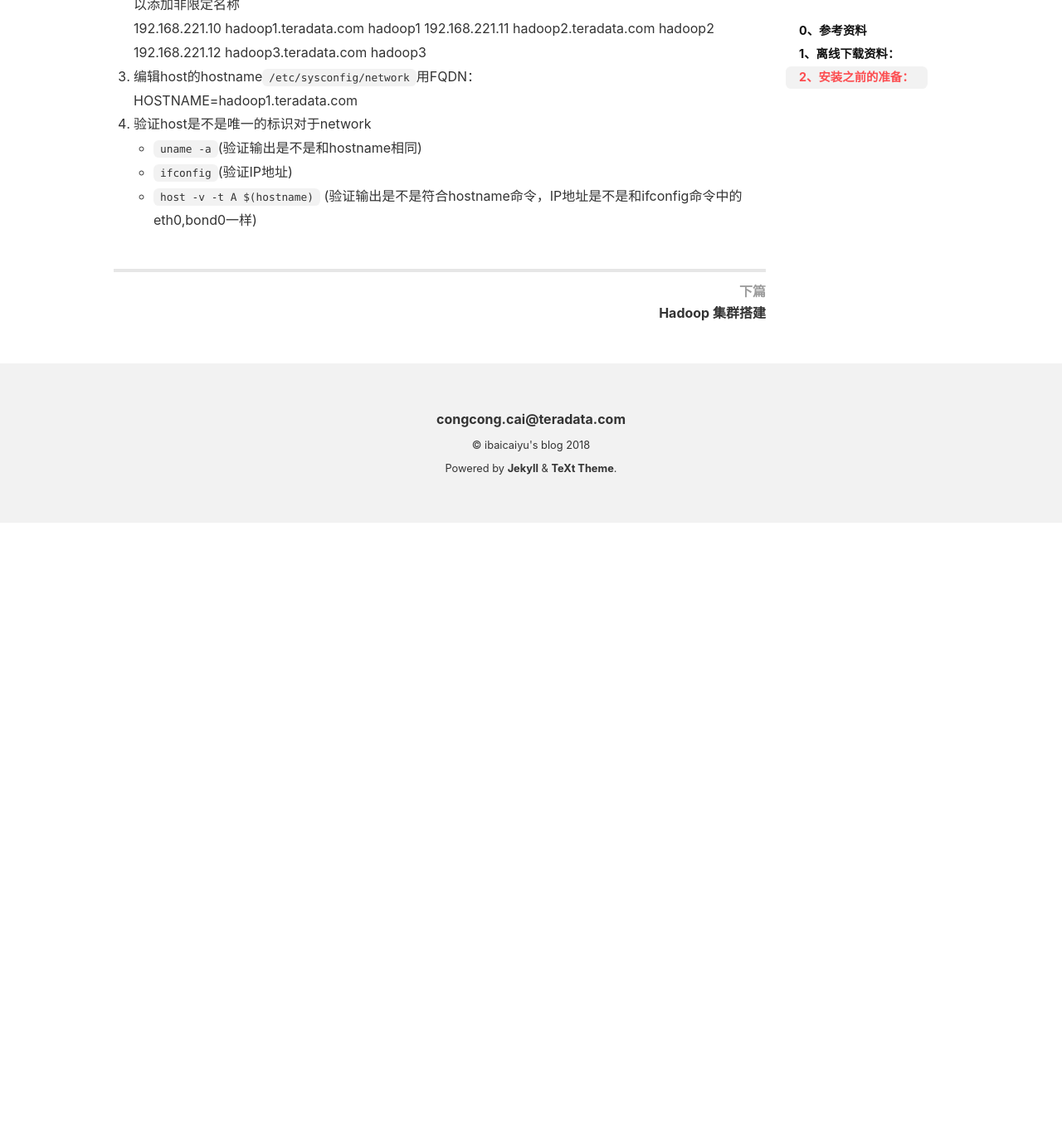
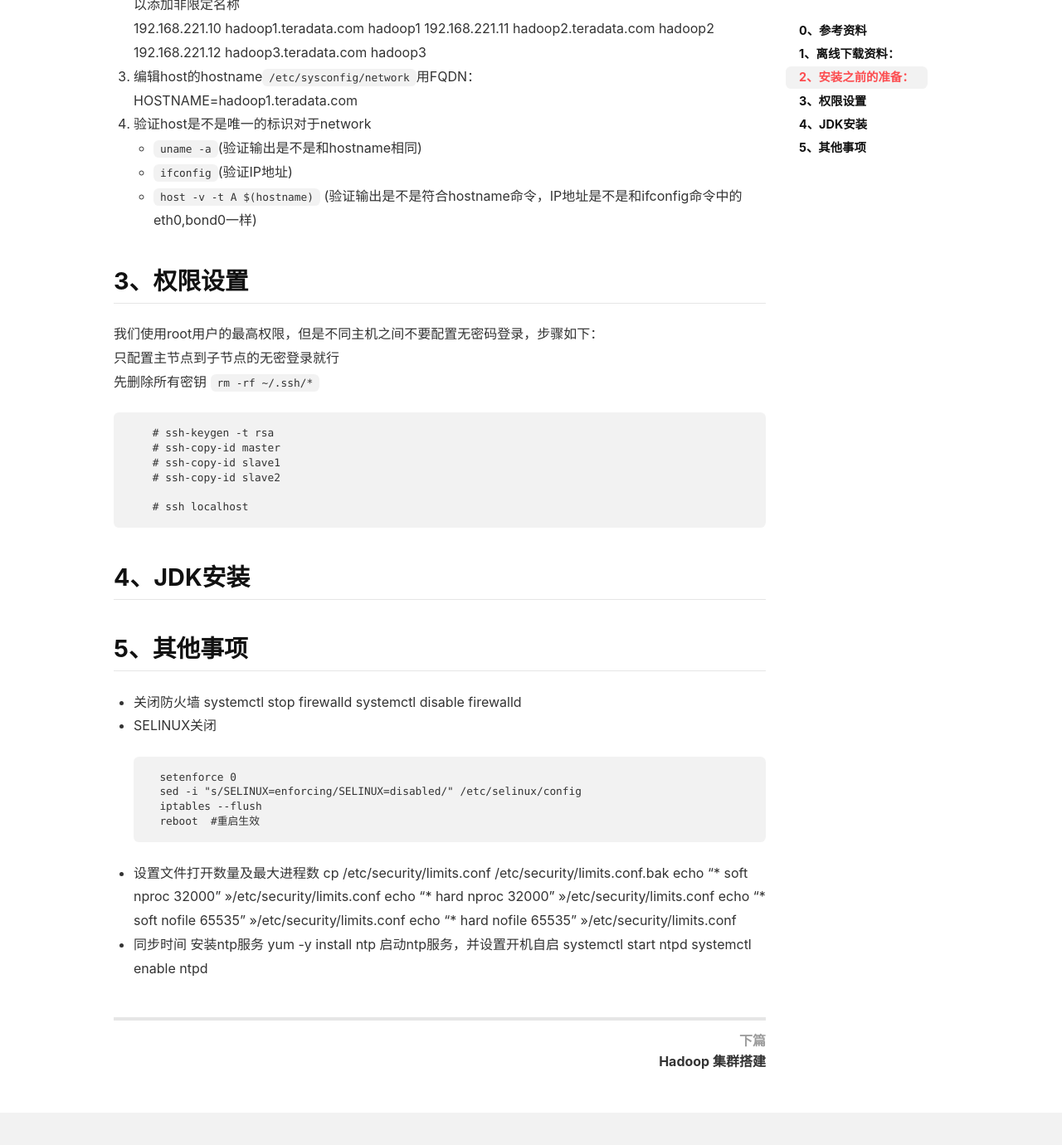
Before and after one commit to Ccccong/Ccccong.github.io, a Jekyll site: the page built from _posts/2018-07-03-Hadoop 集群搭建.md, in a window 1280 px wide and 1400 px high, scrolled down 1261 px. Shown: the top 1380 px of the window at 83% size. Built offline with Jekyll 4.4.1, drawn with Linux system fonts in a browser that asks for light colours; nearby versions of some CDN libraries; before the commit the page ends 1891 px from its top, so only the background shows below that.

Commit message:
Update Hadoop 集群搭建

```diff
--- a/_posts/2018-07-03-Hadoop 集群搭建.md
+++ b/_posts/2018-07-03-Hadoop 集群搭建.md
@@ -40,3 +40,42 @@ CDH:
 - `uname -a`(验证输出是不是和hostname相同)
 - `ifconfig`(验证IP地址)
 - `host -v -t A $(hostname)` (验证输出是不是符合hostname命令，IP地址是不是和ifconfig命令中的eth0,bond0一样)
+
+## 3、权限设置
+
+我们使用root用户的最高权限，但是不同主机之间不要配置无密码登录，步骤如下：
+只配置主节点到子节点的无密登录就行
+先删除所有密钥 `rm -rf ~/.ssh/*`
+
+        # ssh-keygen -t rsa
+        # ssh-copy-id master
+        # ssh-copy-id slave1
+        # ssh-copy-id slave2
+
+        # ssh localhost
+
+## 4、JDK安装
+
+## 5、其他事项
+- 关闭防火墙
+      systemctl stop firewalld
+      systemctl disable firewalld
+- SELINUX关闭
+
+        setenforce 0
+        sed -i "s/SELINUX=enforcing/SELINUX=disabled/" /etc/selinux/config
+        iptables --flush
+        reboot  #重启生效
+
+- 设置文件打开数量及最大进程数
+        cp /etc/security/limits.conf /etc/security/limits.conf.bak
+        echo "* soft nproc 32000" >>/etc/security/limits.conf
+        echo "* hard nproc 32000" >>/etc/security/limits.conf
+        echo "* soft nofile 65535" >>/etc/security/limits.conf
+        echo "* hard nofile 65535" >>/etc/security/limits.conf
+- 同步时间
+安装ntp服务
+        yum -y install ntp
+启动ntp服务，并设置开机自启
+        systemctl start ntpd
+        systemctl enable ntpd
```
